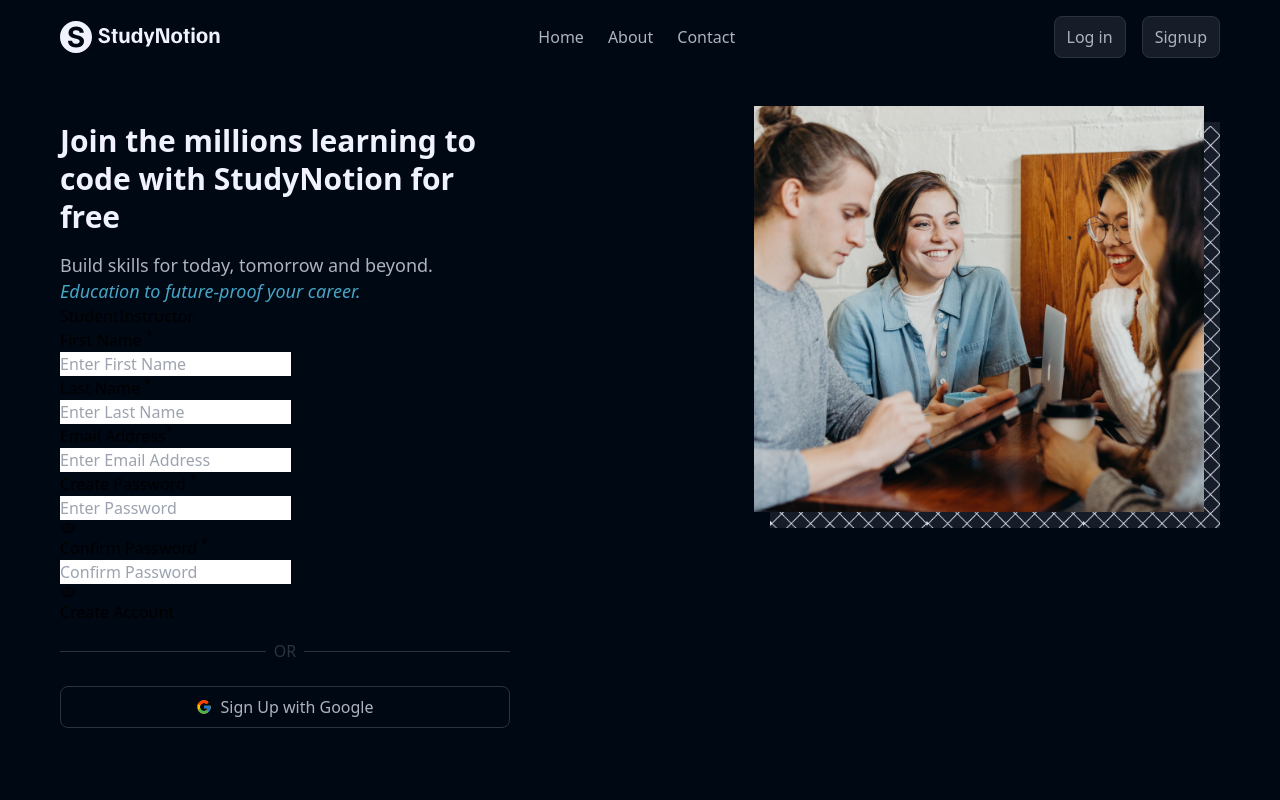
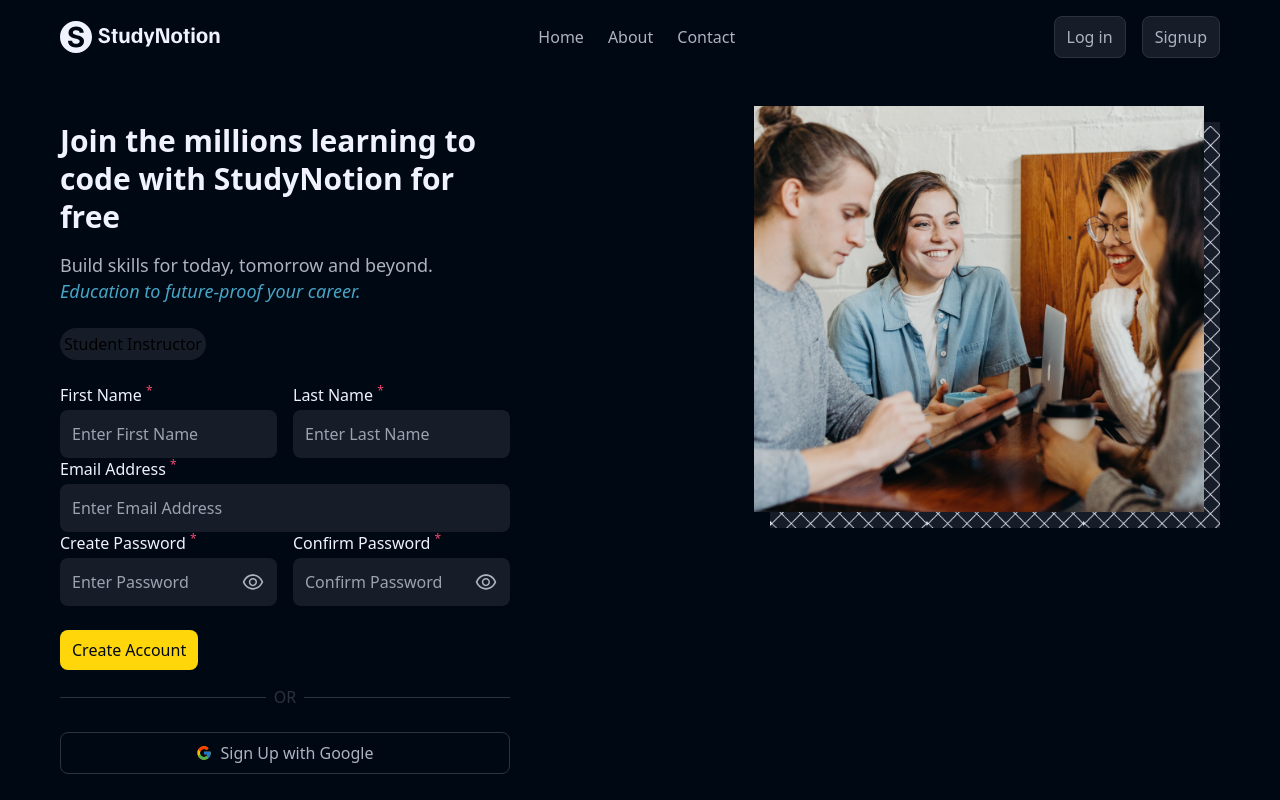
Before and after one commit to Prachi24599/study-notion, a React (Create React App) app: page /signup in a window 1280 px wide. Built offline with nearby package versions, Linux system fonts and the light colour scheme.

Commit message:
Style added for Signup form

```diff
--- a/src/components/LoginForm.js
+++ b/src/components/LoginForm.js
@@ -36,7 +36,6 @@
         <p className="text-richblack-5 mb-1 leading-[1.375rem]">
           Email Address <sup className="text-pink-200">*</sup>
         </p>
-
         <input
           required
           type="email"
--- a/src/components/SignupForm.js
+++ b/src/components/SignupForm.js
@@ -39,17 +39,17 @@
   return (
     <div>
       {/* Student-Instructor Tab */}
-      <div>
+      <div className="flex bg-richblack-800 p-1 gap-x-1 my-6 rounded-full max-w-max">
         <button>Student</button>
         <button>Instructor</button>
       </div>
 
       <form onSubmit={submitHandler}>
         {/* firstName and lastName */}
-        <div>
-          <label>
-            <p>
-              First Name <sup>*</sup>
+        <div className="flex gap-x-4">
+          <label className="w-full">
+            <p className="text-richblack-5 mb-1 leading-[1.375rem]">
+              First Name <sup className="text-pink-200">*</sup>
             </p>
             <input
               required
@@ -58,11 +58,12 @@
               value={formData.firstName}
               onChange={changeHandler}
               placeholder="Enter First Name"
+              className="bg-richblack-800 rounded-[0.5rem] text-richblack-5 w-full p-[12px]"
             />
           </label>
-          <label>
-            <p>
-              Last Name <sup>*</sup>
+          <label className="w-full">
+            <p className="text-richblack-5 mb-1 leading-[1.375rem]">
+              Last Name <sup className="text-pink-200">*</sup>
             </p>
             <input
               required
@@ -71,13 +72,14 @@
               value={formData.lastName}
               onChange={changeHandler}
               placeholder="Enter Last Name"
+              className="bg-richblack-800 rounded-[0.5rem] text-richblack-5 w-full p-[12px]"
             />
           </label>
         </div>
         {/* Email Address*/}
-        <label>
-          <p>
-            Email Address<sup>*</sup>
+        <label className="w-full">
+          <p className="text-richblack-5 mb-1 leading-[1.375rem]">
+            Email Address <sup className="text-pink-200">*</sup>
           </p>
           <input
             required
@@ -86,13 +88,14 @@
             value={formData.email}
             onChange={changeHandler}
             placeholder="Enter Email Address"
+            className="bg-richblack-800 rounded-[0.5rem] text-richblack-5 w-full p-[12px]"
           />
         </label>
         {/* Create Password and Confirm Password */}
-        <div>
-          <label>
-            <p>
-              Create Password <sup>*</sup>
+        <div className="flex gap-x-4">
+          <label className="w-full relative">
+            <p className="text-richblack-5 mb-1 leading-[1.375rem]">
+              Create Password <sup className="text-pink-200">*</sup>
             </p>
             <input
               required
@@ -101,19 +104,25 @@
               value={formData.password}
               onChange={changeHandler}
               placeholder="Enter Password"
+              className="bg-richblack-800 rounded-[0.5rem] text-richblack-5 w-full p-[12px]"
             />
             <span
+              className="absolute right-3 top-[38px] cursor-pointer"
               onClick={() => {
                 setShowPassword((prev) => !prev);
               }}
             >
-              {showPassword ? <AiOutlineEyeInvisible /> : <AiOutlineEye />}
+              {showPassword ? (
+                <AiOutlineEyeInvisible fontSize={24} fill="#AFB2BF" />
+              ) : (
+                <AiOutlineEye fontSize={24} fill="#AFB2BF" />
+              )}
             </span>
           </label>
 
-          <label>
-            <p>
-              Confirm Password <sup>*</sup>
+          <label className="w-full relative">
+            <p className="text-richblack-5 mb-1 leading-[1.375rem]">
+              Confirm Password <sup className="text-pink-200">*</sup>
             </p>
             <input
               required
@@ -122,21 +131,25 @@
               value={formData.confirmPassword}
               onChange={changeHandler}
               placeholder="Confirm Password"
+              className="bg-richblack-800 rounded-[0.5rem] text-richblack-5 w-full p-[12px]"
             />
             <span
+              className="absolute right-3 top-[38px] cursor-pointer"
               onClick={() => {
                 setShowConfirmPassword((prev) => !prev);
               }}
             >
               {showConfirmPassword ? (
-                <AiOutlineEyeInvisible />
+                <AiOutlineEyeInvisible fontSize={24} fill="#AFB2BF" />
               ) : (
-                <AiOutlineEye />
+                <AiOutlineEye fontSize={24} fill="#AFB2BF" />
               )}
             </span>
           </label>
         </div>
-        <button>Create Account</button>
+        <button className="bg-yellow-50 rounded-[8px] font-medium text-richblack-900 px-[12px] py-[8px] mt-6">
+          Create Account
+        </button>
       </form>
     </div>
   );
```
